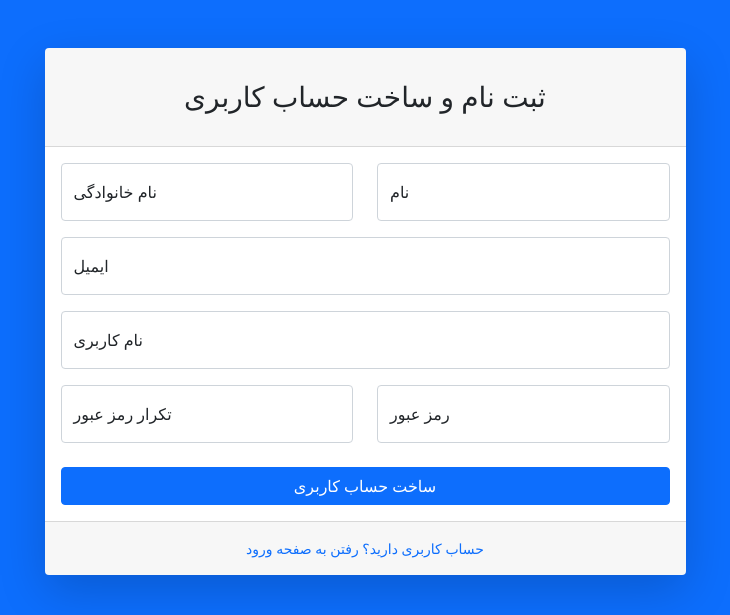
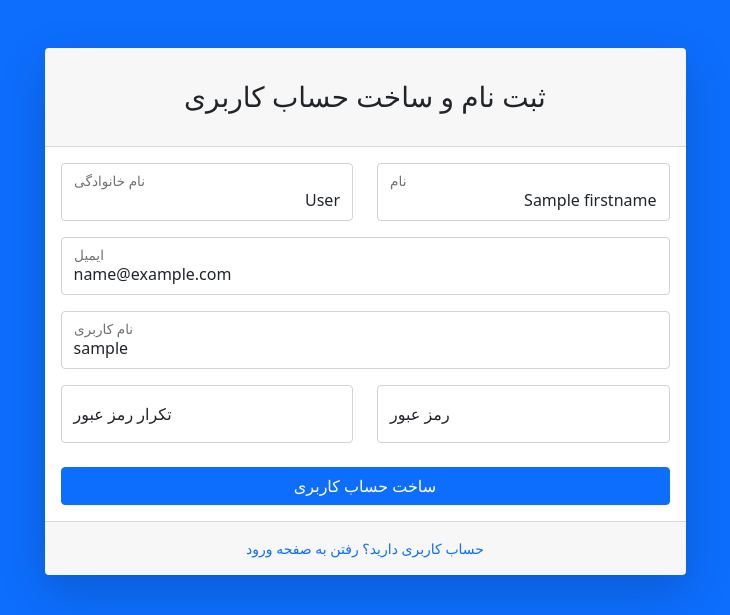
Before and after one commit to afattahi1387/calculate-khoms-website, a Flask app: template templates/register.html in a window 1280 px wide. Shown: the top 615 px of the page, without its empty margins (275-1005 px from the left). Run offline with Flask 3, Linux system fonts and the light colour scheme; the template is opened without the code that fills it: most values are stand-ins (such as "Sample title", 1, 10 or a date in 2020); parts of the project's set-up code (start-up, migrations or seed data) failed here and were passed over; some libraries are stand-ins or nearby versions.

Commit message:
created showing old value in inputs for register page.

```diff
--- a/app.py
+++ b/app.py
@@ -1,4 +1,5 @@
-from flask import Flask, flash, render_template, request, redirect, url_for
+from flask import Flask, flash, render_template, \
+                                request, redirect, url_for, session
 from flask_login import LoginManager, login_required, \
                                 login_user, logout_user, current_user
 import config
@@ -16,6 +17,10 @@ users = [functions.User(userRow[0]) for userRow in functions.get_all_users()]
 
 @app.route('/')
 def home():
+    if not current_user.is_authenticated:
+        flash('ابتدا باید وارد شوید.', 'primary')
+        return redirect(url_for('login'))
+
     haves = {}
     haveId = 0
     havesRow = functions.get_user_haves(current_user.get_id())
@@ -172,6 +177,18 @@ def register():
             redirect_to_register = True
 
         if redirect_to_register:
+            if request.form['firstname']:
+                session['register_page_firstname'] = request.form['firstname']
+
+            if request.form['lastname']:
+                session['register_page_lastname'] = request.form['lastname']
+
+            if request.form['email']:
+                session['register_page_email'] = request.form['email']
+
+            if request.form['username']:
+                session['register_page_username'] = request.form['username']
+
             return redirect(url_for('register'))
 
         last_row_id = functions.user_register({
@@ -187,7 +204,13 @@ def register():
         flash('شما ثبت نام شده و وارد حساب کاربری خود شدید.', 'success')
         return redirect('/')
     else:
-        return render_template('register.html')
+        fields_value = {}
+        for ch in ['firstname', 'lastname', 'email', 'username']:
+            if 'register_page_' + ch in session:
+                fields_value[ch] = session['register_page_' + ch]
+                session.pop('register_page_' + ch)
+
+        return render_template('register.html', fields_value = fields_value)
 
 @login_manager.user_loader
 def load_user(user_id):
--- a/templates/register.html
+++ b/templates/register.html
@@ -25,23 +25,23 @@
                                             <div class="row mb-3">
                                                 <div class="col-md-6">
                                                     <div class="form-floating mb-3 mb-md-0">
-                                                        <input class="form-control" name="firstname" id="firstname" type="text" placeholder="نام" />
+                                                        <input class="form-control" name="firstname" id="firstname" type="text" placeholder="نام" value="{{ fields_value['firstname'] }}" />
                                                         <label for="firstname">نام</label>
                                                     </div>
                                                 </div>
                                                 <div class="col-md-6">
                                                     <div class="form-floating">
-                                                        <input class="form-control" name="lastname" id="lastname" type="text" placeholder="نام خانوادگی" />
+                                                        <input class="form-control" name="lastname" id="lastname" type="text" placeholder="نام خانوادگی" value="{{ fields_value['lastname'] }}" />
                                                         <label for="lastname">نام خانوادگی</label>
                                                     </div>
                                                 </div>
                                             </div>
                                             <div class="form-floating mb-3">
-                                                <input class="form-control" style="text-align: left;" name="email" id="email" type="email" placeholder="ایمیل" />
+                                                <input class="form-control" style="text-align: left;" name="email" id="email" type="email" placeholder="ایمیل" value="{{ fields_value['email'] }}" />
                                                 <label for="email">ایمیل</label>
                                             </div>
                                             <div class="form-floating mb-3">
-                                                <input class="form-control" style="text-align: left;" name="username" id="username" type="text" placeholder="نام کاربری" />
+                                                <input class="form-control" style="text-align: left;" name="username" id="username" type="text" placeholder="نام کاربری" value="{{ fields_value['username'] }}" />
                                                 <label for="username">نام کاربری</label>
                                             </div>
                                             <div class="row mb-3">
```
